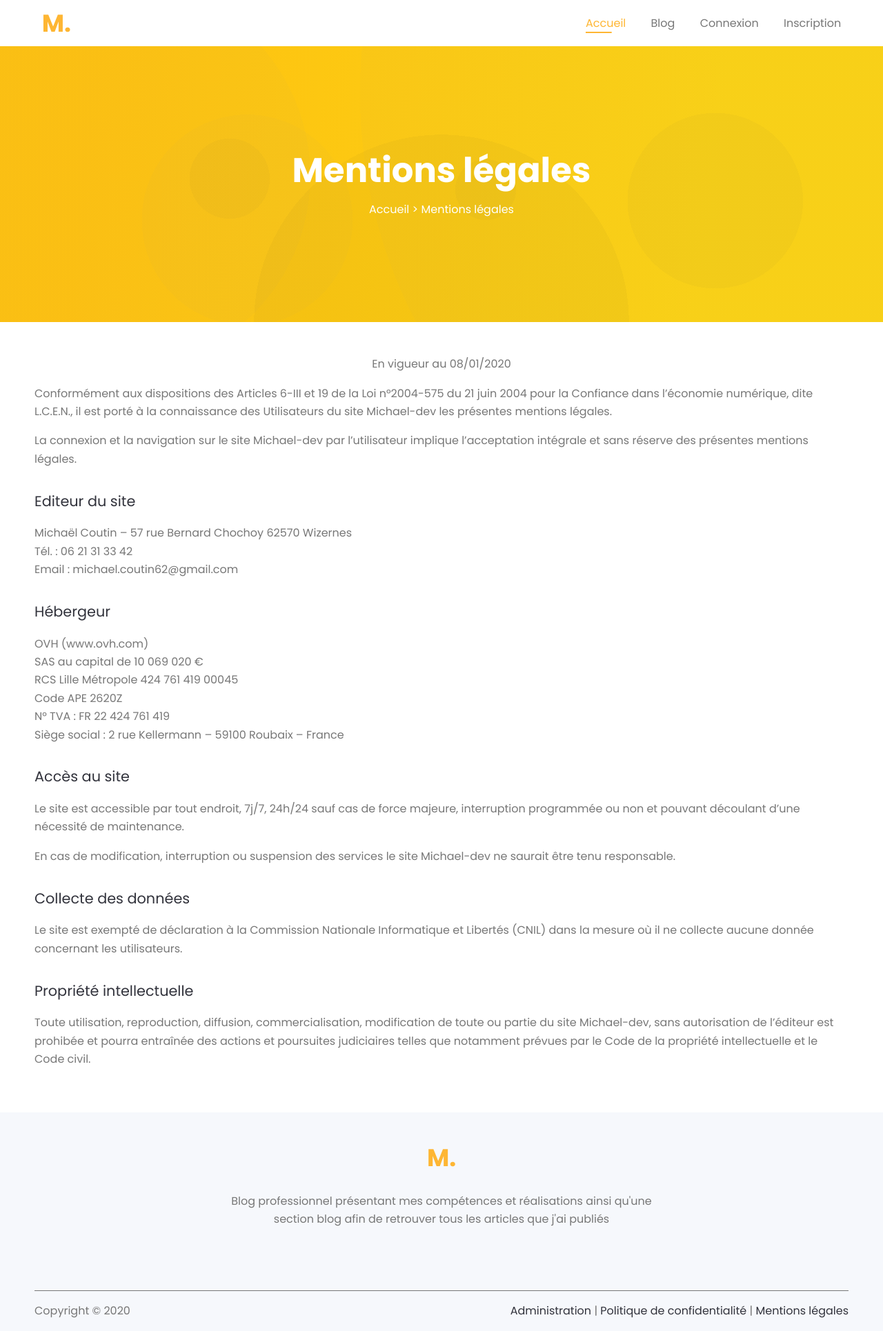
After one commit to Eredost/Php-blog, a PHP site: template App/views/frontend/legalMentions.tpl.php in a window 1280 px wide. The commit adds this page. Shown: the whole page at 69% size. Run offline with PHP 8.4, Linux system fonts and the light colour scheme; the template is opened without the code that fills it: most values are stand-ins (such as "Sample title", 1, 10 or a date in 2020); style sheets or scripts are compiled from the project's sources; some libraries are stand-ins or nearby versions; some web fonts are replaced.

Commit message:
feat: integrate legal mentions page

```diff
--- a/App/views/base.tpl.php
+++ b/App/views/base.tpl.php
@@ -12,11 +12,13 @@
     <link rel="icon" type="image/png" sizes="16x16" href="./favicon-16x16.png">
     <link rel="manifest" href="./site.webmanifest">
 </head>
-<body>
+<body class="body">
 
     <?php include('layouts/_header.tpl.php') ?>
 
-    <?= $content ?? '' ?>
+    <div>
+        <?= $content ?? '' ?>
+    </div>
 
     <?php include('layouts/_footer.tpl.php') ?>
 
--- /dev/null
+++ b/App/views/frontend/legalMentions.tpl.php
@@ -0,0 +1,54 @@
+<?php ob_start(); ?>
+
+<section class="page-banner">
+    <div class="section-wrapper">
+        <div class="page-banner__head">
+            <h1 class="page-banner__title">Mentions légales</h1>
+            <div class="page-banner__breadcrumb">
+                <a href="<?= $templateVars['router']->generate('homepage') ?>">Accueil</a>
+                > Mentions légales
+            </div>
+        </div>
+    </div>
+</section>
+
+<section>
+    <div class="section-wrapper">
+        <p class="center">En vigueur au 08/01/2020</p>
+        <p>Conformément aux dispositions des Articles 6-III et 19 de la Loi n°2004-575 du 21 juin 2004 pour la Confiance dans l’économie numérique, dite L.C.E.N., il est porté à la connaissance des Utilisateurs du site Michael-dev les présentes mentions légales.</p>
+        <p>La connexion et la navigation sur le site Michael-dev par l’utilisateur implique l’acceptation intégrale et sans réserve des présentes mentions légales.</p>
+
+        <h2 class="medium-title">Editeur du site</h2>
+        <p>
+            Michaël Coutin – 57 rue Bernard Chochoy 62570 Wizernes <br>
+            Tél. : 06 21 31 33 42 <br>
+            Email : michael.coutin62@gmail.com
+        </p>
+
+        <h2 class="medium-title">Hébergeur</h2>
+        <p>
+            OVH (www.ovh.com) <br>
+            SAS au capital de 10 069 020 € <br>
+            RCS Lille Métropole 424 761 419 00045 <br>
+            Code APE 2620Z <br>
+            N° TVA : FR 22 424 761 419 <br>
+            Siège social : 2 rue Kellermann – 59100 Roubaix – France <br>
+        </p>
+
+        <h2 class="medium-title">Accès au site</h2>
+        <p>Le site est accessible par tout endroit, 7j/7, 24h/24 sauf cas de force majeure, interruption programmée ou non et pouvant découlant d’une nécessité de maintenance.</p>
+        <p>En cas de modification, interruption ou suspension des services le site Michael-dev ne saurait être tenu responsable.</p>
+
+        <h2 class="medium-title">Collecte des données</h2>
+        <p>Le site est exempté de déclaration à la Commission Nationale Informatique et Libertés (CNIL) dans la mesure où il ne collecte aucune donnée concernant les utilisateurs.</p>
+
+        <h2 class="medium-title">Propriété intellectuelle</h2>
+        <p>Toute utilisation, reproduction, diffusion, commercialisation, modification de toute ou partie du site Michael-dev, sans autorisation de l’éditeur est prohibée et pourra entraînée des actions et poursuites judiciaires telles que notamment prévues par le Code de la propriété intellectuelle et le Code civil.</p>
+    </div>
+</section>
+
+<?php
+
+$content = ob_get_clean();
+
+include dirname(__DIR__) . DIRECTORY_SEPARATOR . 'base.tpl.php';
--- a/App/views/layouts/_footer.tpl.php
+++ b/App/views/layouts/_footer.tpl.php
@@ -31,11 +31,11 @@
                 </li>
                 <span class="separator">|</span>
                 <li class="footer__link">
-                    <a href="#">Politique de confidentialité</a>
+                    <a href="<?= $templateVars['router']->generate('privacyPolicy') ?>">Politique de confidentialité</a>
                 </li>
                 <span class="separator">|</span>
                 <li class="footer__link">
-                    <a href="#">Mentions légales</a>
+                    <a href="<?= $templateVars['router']->generate('legalMentions') ?>">Mentions légales</a>
                 </li>
             </ul>
         </div>
--- a/App/views/layouts/_header.tpl.php
+++ b/App/views/layouts/_header.tpl.php
@@ -1,4 +1,5 @@
 <header class="header">
+    <div>
         <div class="logo">
             <a href="<?= $templateVars['router']->generate('homepage') ?>" class="logo__link">
                 M.
@@ -10,7 +11,7 @@
         <nav id="navbar" class="navbar">
             <ul>
                 <li class="navbar__item">
-                <a href="#" class="navbar__link active">Accueil</a>
+                    <a href="<?= $templateVars['router']->generate('homepage') ?>" class="navbar__link active">Accueil</a>
                 </li>
                 <li class="navbar__item">
                     <a href="#" class="navbar__link">Blog</a>
@@ -23,4 +24,5 @@
                 </li>
             </ul>
         </nav>
+    </div>
 </header>
--- a/src/scss/base/_base.scss
+++ b/src/scss/base/_base.scss
@@ -4,6 +4,9 @@
 
 body {
   background: $background-color;
+  display: flex;
+  flex-direction: column;
+  min-height: 100vh;
 }
 
 p {
@@ -25,6 +28,10 @@ section:nth-of-type(odd) {
   padding: 0 10px;
 }
 
+.center {
+  text-align: center;
+}
+
 @media all and (min-width: $breakpoint-medium) {
   section {
     padding: 3em 0;
--- a/src/scss/components/_title.scss
+++ b/src/scss/components/_title.scss
@@ -16,6 +16,12 @@
   }
 }
 
+.medium-title {
+  font-size: 1.3em;
+  font-weight: 400;
+  margin: 1.8em 0 1.1em;
+}
+
 @media all and (min-width: $breakpoint-medium) {
   .section-title {
     font-size: 2.8em;
--- a/src/scss/layout/_footer.scss
+++ b/src/scss/layout/_footer.scss
@@ -1,4 +1,5 @@
 .footer {
+  margin-top: auto;
   padding-top: 2em;
   background-color: $footer-background-color;
 
--- a/src/scss/layout/_header.scss
+++ b/src/scss/layout/_header.scss
@@ -1,4 +1,5 @@
 .header {
+  & > div {
     display: flex;
     justify-content: space-between;
     align-items: center;
@@ -6,6 +7,7 @@
     max-width: 1200px;
     margin: 0 auto;
     padding: 1em 1.3em;
+  }
 
   &__navbar-toggle {
     font-size: 1.8em;
--- /dev/null
+++ b/src/scss/layout/_page-banner.scss
@@ -0,0 +1,32 @@
+.page-banner {
+  position: relative;
+  display: flex;
+  align-items: center;
+  min-height: 400px;
+  background: radial-gradient(circle at 13% 47%, rgba(140, 140, 140, 0.03) 0%, rgba(140, 140, 140, 0.03) 25%, transparent 25%, transparent 100%), radial-gradient(circle at 28% 63%, rgba(143, 143, 143, 0.03) 0%, rgba(143, 143, 143, 0.03) 16%, transparent 16%, transparent 100%), radial-gradient(circle at 81% 56%, rgba(65, 65, 65, 0.03) 0%, rgba(65, 65, 65, 0.03) 12%, transparent 12%, transparent 100%), radial-gradient(circle at 26% 48%, rgba(60, 60, 60, 0.03) 0%, rgba(60, 60, 60, 0.03) 6%, transparent 6%, transparent 100%), radial-gradient(circle at 97% 17%, rgba(150, 150, 150, 0.03) 0%, rgba(150, 150, 150, 0.03) 56%, transparent 56%, transparent 100%), radial-gradient(circle at 50% 100%, rgba(25, 25, 25, 0.03) 0%, rgba(25, 25, 25, 0.03) 36%, transparent 36%, transparent 100%), radial-gradient(circle at 55% 52%, rgba(69, 69, 69, 0.03) 0%, rgba(69, 69, 69, 0.03) 6%, transparent 6%, transparent 100%), linear-gradient(90deg, rgba(255, 255, 255, 0), rgba(255, 255, 255, 0)), linear-gradient(96.84deg, #fec110 11.04%, #fbd214 79.17%);
+
+  &__head,
+  &__title,
+  & a {
+    color: $text-color-alt;
+  }
+
+  & a:hover {
+    text-decoration: underline;
+  }
+
+  &__head {
+    text-align: center;
+  }
+
+  &__title {
+    margin-bottom: 0.5em;
+    font-size: 2.8em;
+  }
+
+  @media all and (min-width: $breakpoint-medium) {
+    &__title {
+      font-size: 3.1em;
+    }
+  }
+}
--- a/src/scss/main.scss
+++ b/src/scss/main.scss
@@ -20,6 +20,7 @@
 @import "layout/form";
 @import "layout/contact";
 @import "layout/footer";
+@import "layout/page-banner";
 
 // Components
 @import "components/logo";
```
Also changed, not shown: App/App.php (+12 -0 lines), App/Controllers/MainController.php (+11 -1 lines), App/views/frontend/privacyPolicy.tpl.php (added, +9 -0 lines). Lines whose indentation alone changed are shown as unchanged.
